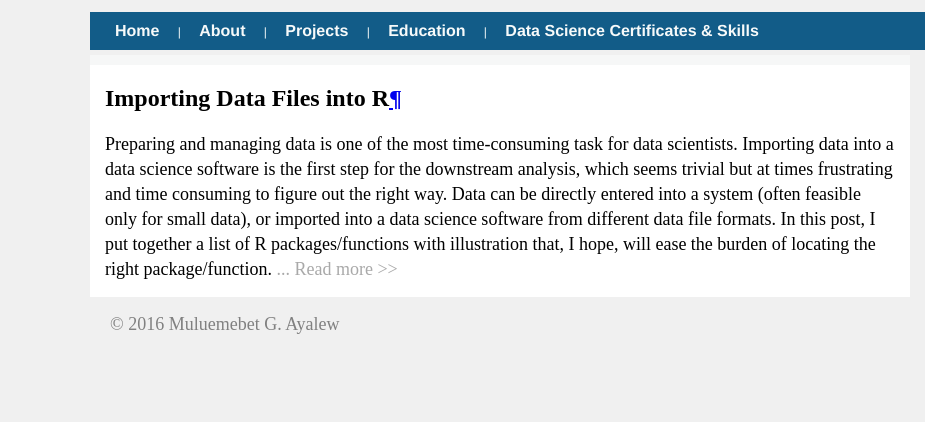
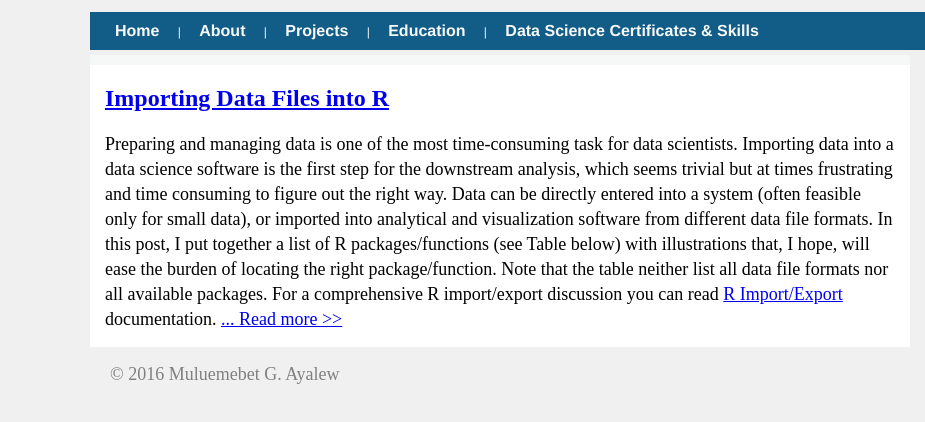
Before and after one commit to mgayalew/mgayalew.github.io, a plain HTML site: page index.html in a window 1280 px wide. Shown: the part 104-526 px from the top of the page, 0-925 px from the left. Drawn offline with Linux system fonts and the light colour scheme.

Commit message:
Update index.html

```diff
--- a/index.html
+++ b/index.html
@@ -33,8 +33,8 @@
 <main>
     <section>
 	<article>
-	<h1 id="Importing-Data-Files-into-R">Importing Data Files into R<a class="anchor-link" href="#Importing-Data-Files-into-R">&#182;</a></h1>
-<p>Preparing and managing data is one of the most time-consuming task for data scientists. Importing data into a data science software is the first step for the downstream analysis, which seems trivial but at times frustrating and time consuming to figure out the right way. Data can be directly entered into a system (often feasible only for small data), or imported into a data science software from different data file formats. In this post, I put together a list of R packages/functions with illustration that, I hope, will ease the burden of locating the right package/function. <a href="topics/rimportdata.html" class="txtlnk"> ... Read more >> </a></p>
+	<h1 id="Importing-Data-Files-into-R"><a href="topics/rimportdata.html" id="txtlnk-black">Importing Data Files into R</a></h1>
+<p>Preparing and managing data is one of the most time-consuming task for data scientists. Importing data into a data science software is the first step for the downstream analysis, which seems trivial but at times frustrating and time consuming to figure out the right way. Data can be directly entered into a system (often feasible only for small data), or imported into analytical and visualization software from different data file formats. In this post, I put together a list of R packages/functions (see Table below) with illustrations that, I hope, will ease the burden of locating the right package/function. Note that the table neither list all data file formats nor all available packages. For a comprehensive R import/export discussion you can read <a href="https://cran.r-project.org/doc/manuals/R-data.pdf">R Import/Export</a> documentation. <a href="topics/rimportdata.html" id="txtlnk-gray"> ... Read more >> </a></p>
 	</article>
     </section>
 </main>
```
